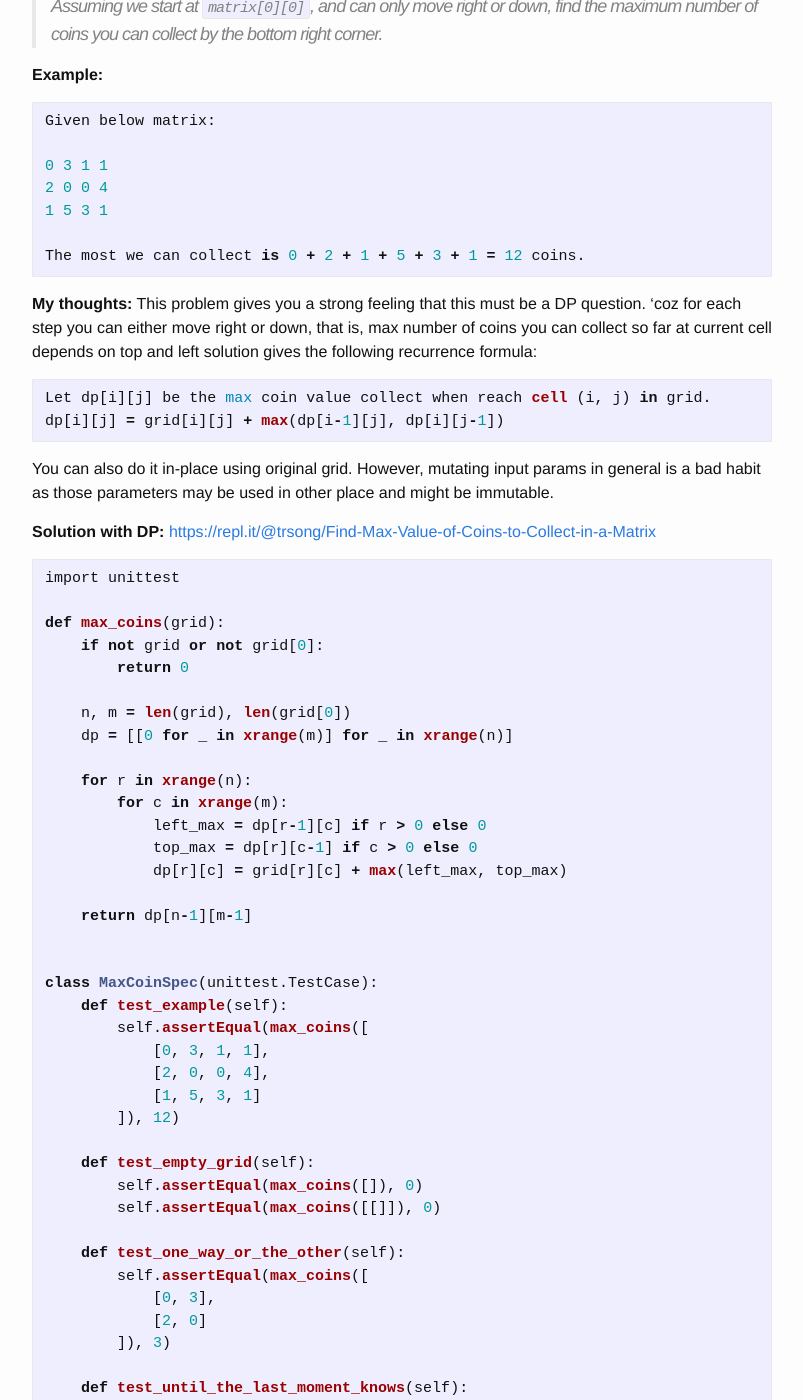
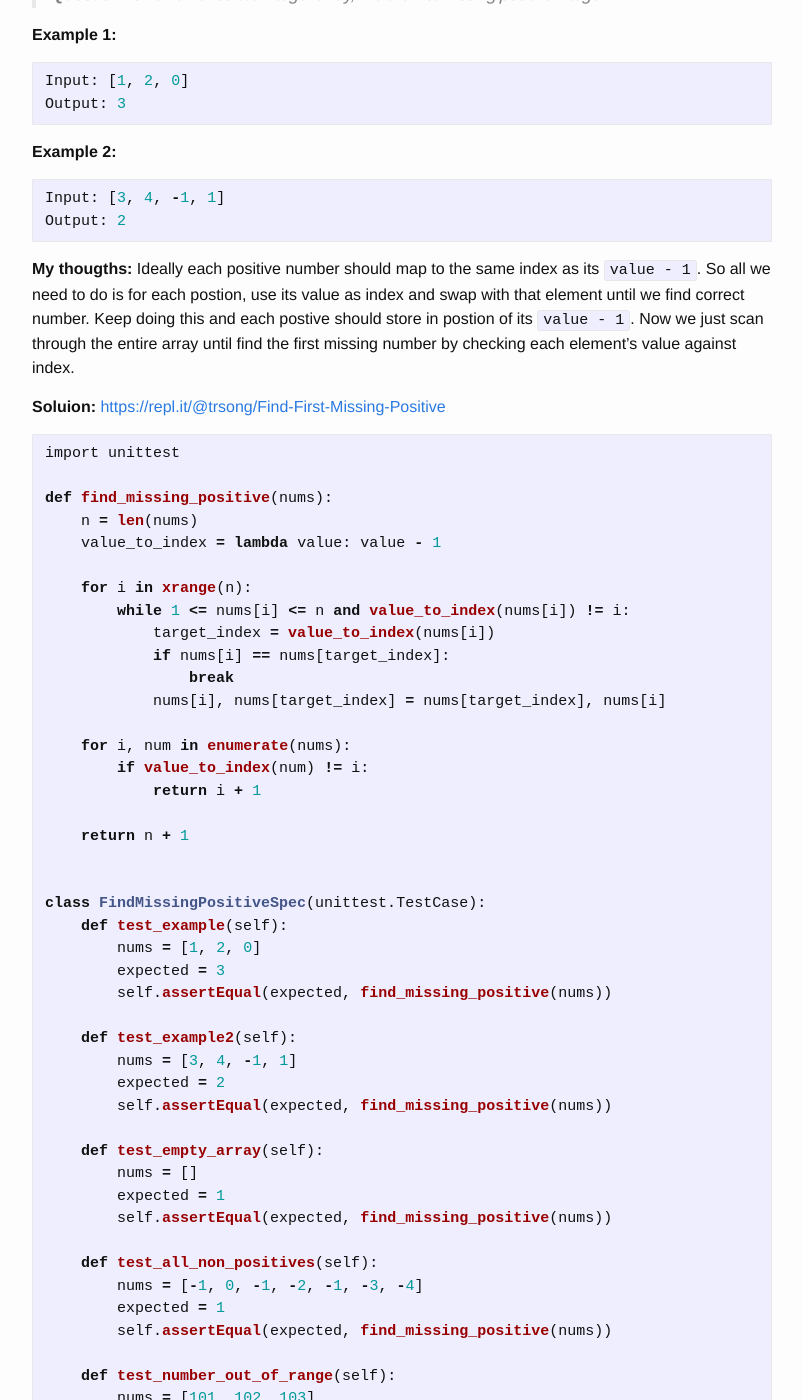
Before and after one commit to trsong/trsong.github.io, a Jekyll site: the page built from _posts/2020-11-01-DailyQuestionsAug.md, in a window 1280 px wide and 1400 px high, scrolled down 1272 px. Shown: the whole window, without its empty margins (238-1041 px from the left). Built offline with Jekyll 4.4.1, drawn with Linux system fonts in a browser that asks for light colours; some of the changed text lies outside the part shown.

Commit message:
Add solution to Nov 13 question and add Nov 14 question.

````diff
--- a/_posts/2020-11-01-DailyQuestionsAug.md
+++ b/_posts/2020-11-01-DailyQuestionsAug.md
@@ -19,6 +19,22 @@ categories: Python/Java
 **Java Playground:** [https://repl.it/languages/java](https://repl.it/languages/java)
 
 
+### Nov 14, 2020 \[Medium\] Isolated Islands
+---
+> **Question:** Given a matrix of 1s and 0s, return the number of "islands" in the matrix. A 1 represents land and 0 represents water, so an island is a group of 1s that are neighboring whose perimeter is surrounded by water.
+>
+> For example, this matrix has 4 islands.
+
+```py
+1 0 0 0 0
+0 0 1 1 0
+0 1 1 0 0
+0 0 0 0 0
+1 1 0 0 1
+1 1 0 0 1
+```
+
+
 ### Nov 13, 2020 \[Medium\] Find Missing Positive
 ---
 > **Question:** Given an unsorted integer array, find the first missing positive integer.
@@ -34,6 +50,83 @@ Output: 3
 Input: [3, 4, -1, 1]
 Output: 2
 ```
+
+**My thougths:** Ideally each positive number should map to the same index as its `value - 1`. So all we need to do is for each postion, use its value as index and swap with that element until we find correct number. Keep doing this and each postive should store in postion of its `value - 1`.  Now we just scan through the entire array until find the first missing number by checking each element's value against index.
+
+
+**Soluion:** [https://repl.it/@trsong/Find-First-Missing-Positive](https://repl.it/@trsong/Find-First-Missing-Positive)
+```py
+import unittest
+
+def find_missing_positive(nums):
+    n = len(nums)
+    value_to_index = lambda value: value - 1
+
+    for i in xrange(n):
+        while 1 <= nums[i] <= n and value_to_index(nums[i]) != i:
+            target_index = value_to_index(nums[i])
+            if nums[i] == nums[target_index]:
+                break
+            nums[i], nums[target_index] = nums[target_index], nums[i]
+
+    for i, num in enumerate(nums):
+        if value_to_index(num) != i:
+            return i + 1
+
+    return n + 1
+
+
+class FindMissingPositiveSpec(unittest.TestCase):
+    def test_example(self):
+        nums = [1, 2, 0]
+        expected = 3
+        self.assertEqual(expected, find_missing_positive(nums))
+
+    def test_example2(self):
+        nums = [3, 4, -1, 1]
+        expected = 2
+        self.assertEqual(expected, find_missing_positive(nums))
+
+    def test_empty_array(self):
+        nums = []
+        expected = 1
+        self.assertEqual(expected, find_missing_positive(nums))
+
+    def test_all_non_positives(self):
+        nums = [-1, 0, -1, -2, -1, -3, -4]
+        expected = 1
+        self.assertEqual(expected, find_missing_positive(nums))
+
+    def test_number_out_of_range(self):
+        nums = [101, 102, 103]
+        expected = 1
+        self.assertEqual(expected, find_missing_positive(nums))
+
+    def test_duplicated_numbers(self):
+        nums = [1, 1, 3, 3, 2, 2, 5]
+        expected = 4
+        self.assertEqual(expected, find_missing_positive(nums))
+
+    def test_missing_positive_falls_out_of_range(self):
+        nums = [5, 4, 3, 2, 1]
+        expected = 6
+        self.assertEqual(expected, find_missing_positive(nums))
+
+    def test_number_off_by_one_position(self):
+        nums = [0, 2, 3, 4, 7, 6, 1]
+        expected = 5
+        self.assertEqual(expected, find_missing_positive(nums))
+
+    def test_positive_and_negative_numbers(self):
+        nums = [-1, -3, -2, 0, 1, 2, 4, -4, 5, -6, 7]
+        expected = 3
+        self.assertEqual(expected, find_missing_positive(nums))
+
+
+if __name__ == '__main__':
+    unittest.main(exit=False)
+```
+
 
 ### Nov 12, 2020 \[Medium\] Max Value of Coins to Collect in a Matrix
 ---
````
Also changed, not shown: _posts/2019-04-01-DailyQuestionsByCategory.md (+25 -0 lines).
